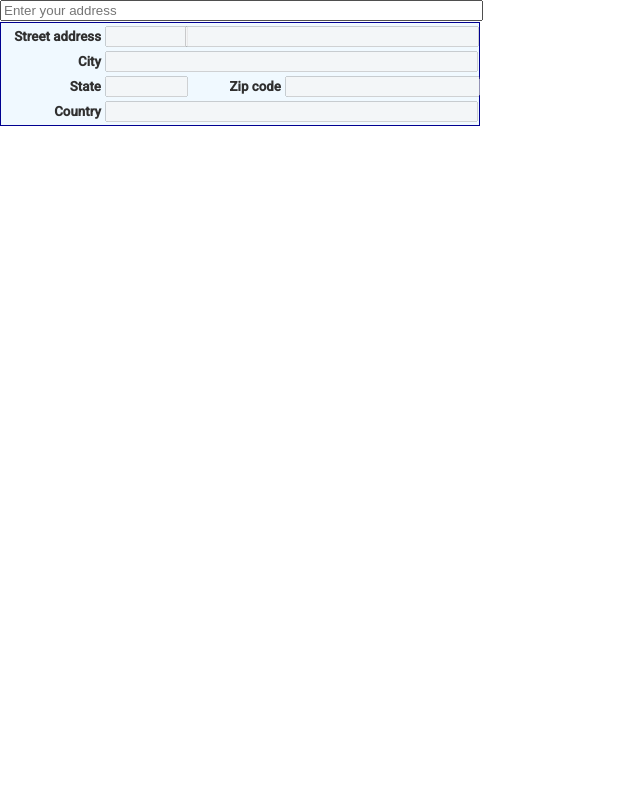
After one commit to Akarumey95/osago, a PHP site: page /php/test.php in a window 1280 px wide. The commit adds this page. Shown: the whole page, without its empty margins (0-640 px from the left). Run offline with PHP 8.4, Linux system fonts and the light colour scheme; some libraries are stand-ins or nearby versions.

Commit message:
complite google maps api

```diff
--- /dev/null
+++ b/php/test.php
@@ -0,0 +1,173 @@
+<!DOCTYPE html>
+<html>
+<head>
+    <title>Place Autocomplete Address Form</title>
+    <meta name="viewport" content="initial-scale=1.0, user-scalable=no">
+    <meta charset="utf-8">
+    <style>
+        /* Always set the map height explicitly to define the size of the div
+         * element that contains the map. */
+        #map {
+            height: 100%;
+        }
+        /* Optional: Makes the sample page fill the window. */
+        html, body {
+            height: 100%;
+            margin: 0;
+            padding: 0;
+        }
+    </style>
+    <link type="text/css" rel="stylesheet" href="https://fonts.googleapis.com/css?family=Roboto:300,400,500">
+    <style>
+        #locationField, #controls {
+            position: relative;
+            width: 480px;
+        }
+        #autocomplete {
+            position: absolute;
+            top: 0px;
+            left: 0px;
+            width: 99%;
+        }
+        .label {
+            text-align: right;
+            font-weight: bold;
+            width: 100px;
+            color: #303030;
+            font-family: "Roboto";
+        }
+        #address {
+            border: 1px solid #000090;
+            background-color: #f0f9ff;
+            width: 480px;
+            padding-right: 2px;
+        }
+        #address td {
+            font-size: 10pt;
+        }
+        .field {
+            width: 99%;
+        }
+        .slimField {
+            width: 80px;
+        }
+        .wideField {
+            width: 200px;
+        }
+        #locationField {
+            height: 20px;
+            margin-bottom: 2px;
+        }
+    </style>
+</head>
+
+<body>
+<div id="locationField">
+    <input id="autocomplete"
+           placeholder="Enter your address"
+           onFocus="geolocate()"
+           type="text"/>
+</div>
+
+<!-- Note: The address components in this sample are typical. You might need to adjust them for
+           the locations relevant to your app. For more information, see
+     https://developers.google.com/maps/documentation/javascript/examples/places-autocomplete-addressform
+-->
+
+<table id="address">
+    <tr>
+        <td class="label">Street address</td>
+        <td class="slimField"><input class="field" id="street_number" disabled="true"/></td>
+        <td class="wideField" colspan="2"><input class="field" id="route" disabled="true"/></td>
+    </tr>
+    <tr>
+        <td class="label">City</td>
+        <td class="wideField" colspan="3"><input class="field" id="locality" disabled="true"/></td>
+    </tr>
+    <tr>
+        <td class="label">State</td>
+        <td class="slimField"><input class="field" id="administrative_area_level_1" disabled="true"/></td>
+        <td class="label">Zip code</td>
+        <td class="wideField"><input class="field" id="postal_code" disabled="true"/></td>
+    </tr>
+    <tr>
+        <td class="label">Country</td>
+        <td class="wideField" colspan="3"><input class="field" id="country" disabled="true"/></td>
+    </tr>
+</table>
+
+<script>
+    // This sample uses the Autocomplete widget to help the user select a
+    // place, then it retrieves the address components associated with that
+    // place, and then it populates the form fields with those details.
+    // This sample requires the Places library. Include the libraries=places
+    // parameter when you first load the API. For example:
+    // <script
+    // src="https://maps.googleapis.com/maps/api/js?key=YOUR_API_KEY&libraries=places">
+
+    var placeSearch, autocomplete;
+
+    var componentForm = {
+        street_number: 'short_name',
+        route: 'long_name',
+        locality: 'long_name',
+        administrative_area_level_1: 'short_name',
+        country: 'long_name',
+        postal_code: 'short_name'
+    };
+
+    function initAutocomplete() {
+        // Create the autocomplete object, restricting the search predictions to
+        // geographical location types.
+        autocomplete = new google.maps.places.Autocomplete(
+            document.getElementById('autocomplete'), {types: ['geocode']});
+
+        // Avoid paying for data that you don't need by restricting the set of
+        // place fields that are returned to just the address components.
+        autocomplete.setFields(['address_component']);
+
+        // When the user selects an address from the drop-down, populate the
+        // address fields in the form.
+        autocomplete.addListener('place_changed', fillInAddress);
+    }
+
+    function fillInAddress() {
+        // Get the place details from the autocomplete object.
+        var place = autocomplete.getPlace();
+
+        for (var component in componentForm) {
+            document.getElementById(component).value = '';
+            document.getElementById(component).disabled = false;
+        }
+
+        // Get each component of the address from the place details,
+        // and then fill-in the corresponding field on the form.
+        for (var i = 0; i < place.address_components.length; i++) {
+            var addressType = place.address_components[i].types[0];
+            if (componentForm[addressType]) {
+                var val = place.address_components[i][componentForm[addressType]];
+                document.getElementById(addressType).value = val;
+            }
+        }
+    }
+
+    // Bias the autocomplete object to the user's geographical location,
+    // as supplied by the browser's 'navigator.geolocation' object.
+    function geolocate() {
+        if (navigator.geolocation) {
+            navigator.geolocation.getCurrentPosition(function(position) {
+                var geolocation = {
+                    lat: position.coords.latitude,
+                    lng: position.coords.longitude
+                };
+                var circle = new google.maps.Circle(
+                    {center: geolocation, radius: position.coords.accuracy});
+                autocomplete.setBounds(circle.getBounds());
+            });
+        }
+    }
+</script>
+<script src="https://maps.googleapis.com/maps/api/js?key=AIzaSyDIrId_5K3xS1-uW7IykNIhm-3euwLISzw&libraries=places&callback=initAutocomplete"
+        async defer></script>
+</body>
+</html>
```
Also changed, not shown: index.php (+123 -2 lines), php/getCalculations.php (+9 -9 lines), php/getCalculations2.php (added, +37 -0 lines).
